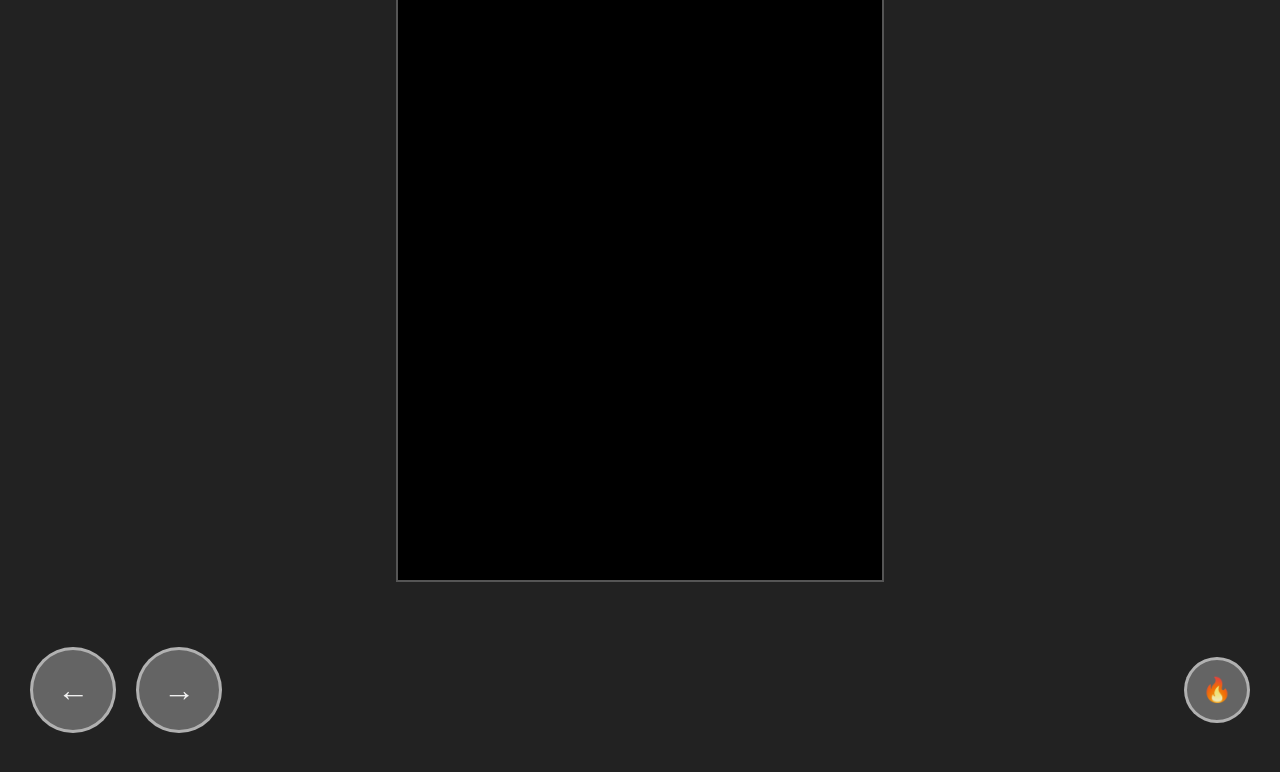
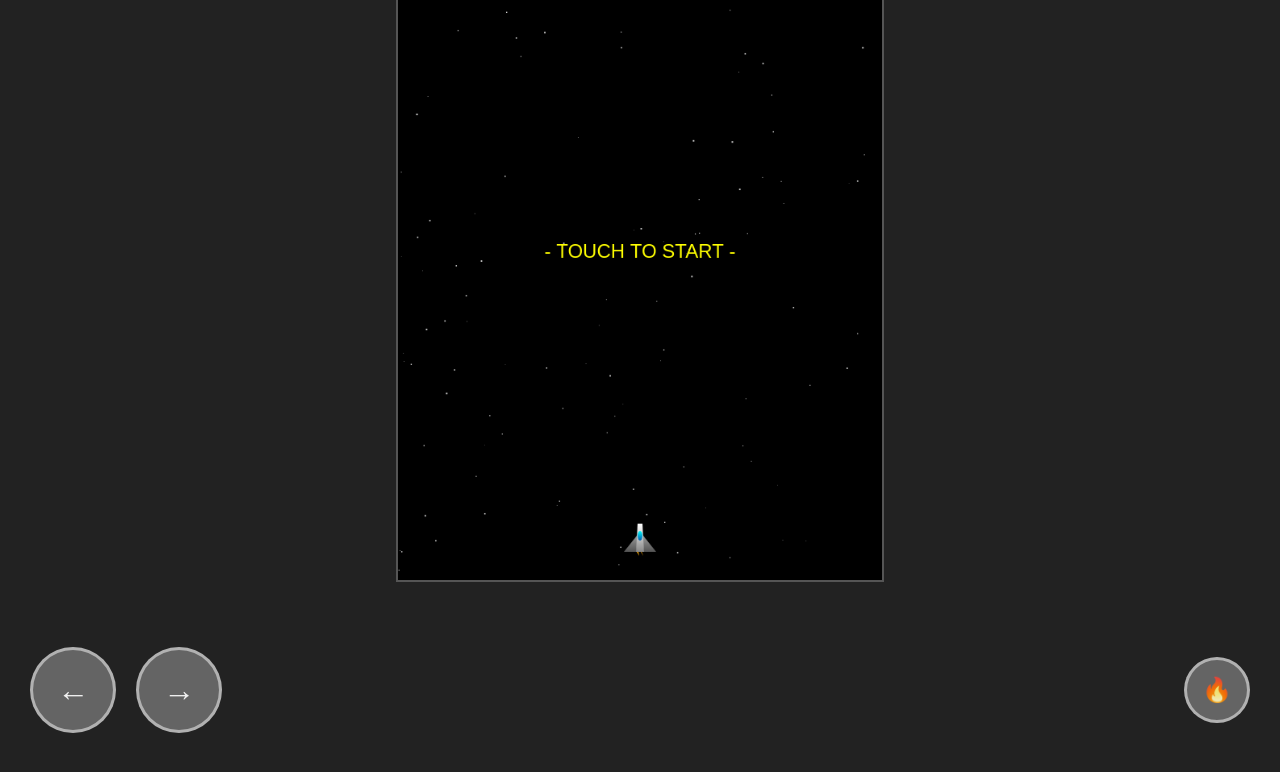
Before and after one commit to Odinary01/Gem-s-Shooting-game, a website: page www/index.html in a window 1280 px wide. Drawn offline with Linux system fonts and the light colour scheme.

Commit message:
App make

```diff
--- a/www/index.html
+++ b/www/index.html
@@ -250,6 +250,7 @@
 
         function loop() { update(); draw(); requestAnimationFrame(loop); }
         function handleStartScreen() { if (state === 'start') { initAudio(); resetGame(); } }
+               const container = document.getElementById('gameContainer');
         container.addEventListener('mousedown', handleStartScreen); container.addEventListener('touchstart', handleStartScreen);
         loop();
     </script>
```
